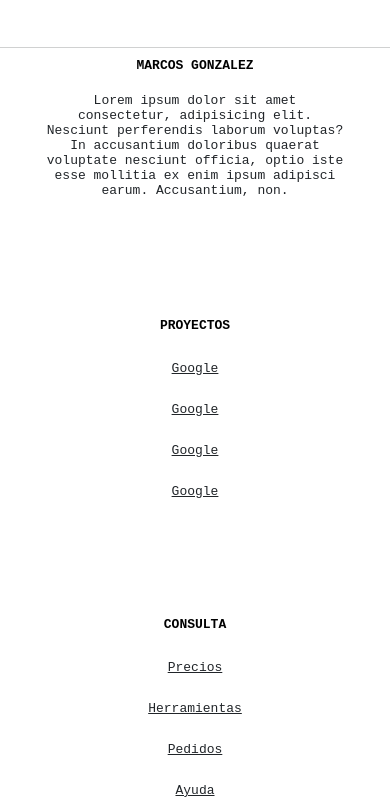
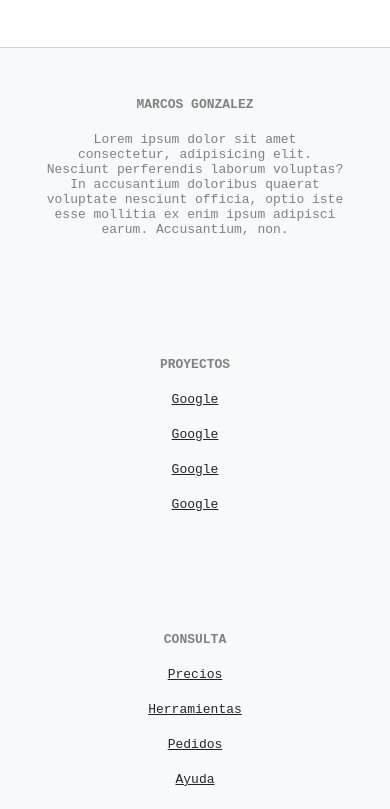
Before and after one commit to RubenMarcosGonzalez/Trabajo-practico-integrador-v2, a plain HTML site: page e-1/index.html in a window 390 px wide. Shown: the part 4280-5089 px from the top of the page. Drawn offline with Linux system fonts and the light colour scheme.

Commit message:
Fixed footer and responsive design

```diff
--- a/e-1/styles.css
+++ b/e-1/styles.css
@@ -264,33 +264,37 @@
 }
 
 .footer{
-    width: 100%;
+    color: gray;
+    width: auto;
     display: flex;
-    justify-content: center;
+    margin: auto;
+    padding: 39px 10px 15px 10px;
     gap: 20px;
-
+    background-color: #f8f9fa;
 }
 
+.footer div div p {
+    color: gray;
+}
 
 .cont-opciones{
     display: flex;
     gap: 100px;
-    justify-content: space-between;
+    justify-content: center;
     flex-wrap: nowrap;
-    width: 800px;
+    width: 100%;
+}
+
+.proyectos, .consultas , .datos, .contacto {
+    flex-direction: column;
+    display: flex;
 }
 
 .datos{
-    flex-grow: 1;
+    width: 300px;
+    display: flex;
+    flex-wrap: wrap;
 }
-
-.proyectos, .consultas , .parrafo {
-    width: 400px;
-    flex-direction: column;
-    display: flex;
-    gap: 10px;
-}
-
 
 .descripcion{
     padding: 20px 0;
@@ -300,16 +304,17 @@
     font-size: 13px;
     color: #212529;
     padding: 10px 0;
+    margin-top: 0px;
 }
 
 .proyectos a, .consultas a{
-    padding: 8px 0;
+    padding: 10px 0;
     color: #212529;
 }
 
 .Copyright{
     background-color: #f2f2f2;
-    padding: 40px;
+    padding: 20px;
     text-align: center;
 }
 
@@ -318,7 +323,7 @@
     font-weight: 300;
     display: inline;
     letter-spacing: 2px;
-
+    color: gray;
 }
 
 .Copyright a{
@@ -328,6 +333,16 @@
 }
 
 /* Estilo Responsiv */
+
+@media (max-width: 1300px){
+    .cont-info{
+        width: 100%;
+    }
+
+    .footer{
+        padding: 39px 10px 15px 10px;
+    }
+}
 
 @media (max-width: 1200px){
     .cont-section-2{
@@ -340,7 +355,7 @@
 
     }
     .cont-opciones{
-       width: 500px;
+    width: 100%;
     }
 }
 
@@ -351,7 +366,6 @@
 
     .proyectos, .consultas , .parrafo {
         width: 300px;
-
     }
 
     .cont-info{
@@ -365,7 +379,6 @@
     .cont-opciones{
         flex-direction: column;
         align-items: center;
-
         }
 
     .parrafo{
@@ -373,7 +386,6 @@
         color: #212529;
         padding-top: 10px;
     }
-
     .footer{
         align-self: center;
         text-align: center;
```
Also changed, not shown: e-1/index.html (+3 -18 lines). Lines whose indentation alone changed are shown as unchanged.
